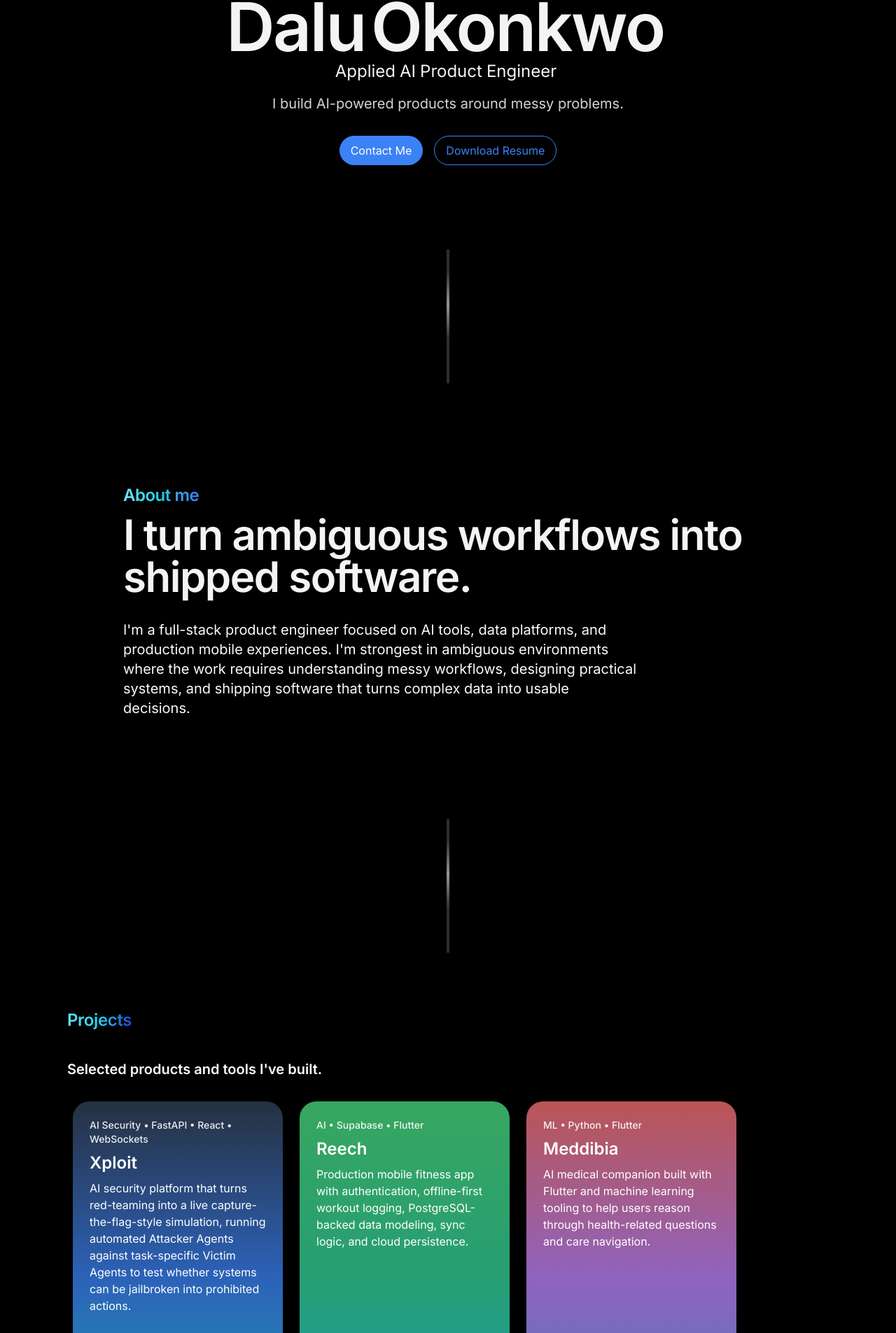
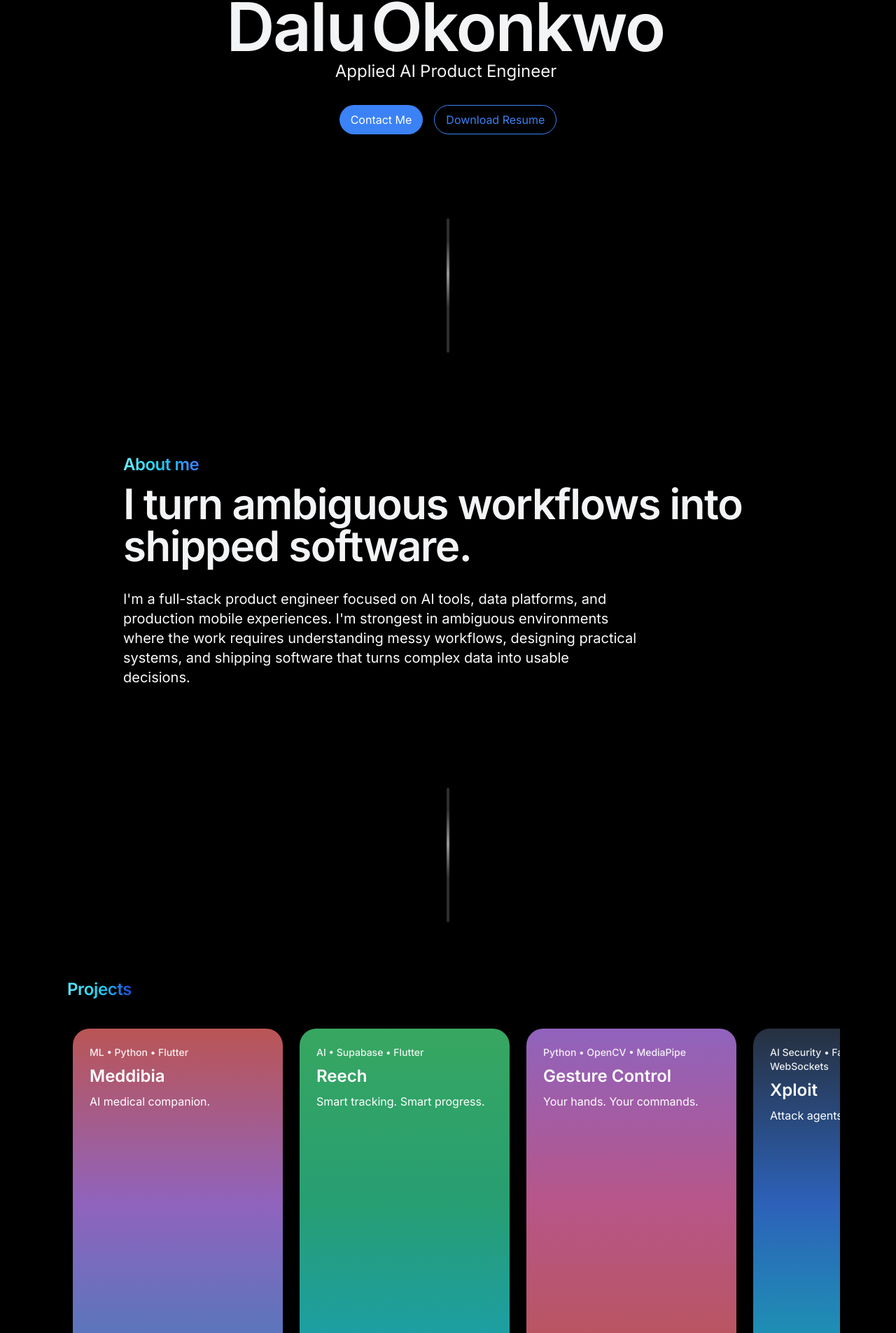
Before and after one commit to dalu-ao/portfolio, a Next.js app: page /portfolio/ in a window 1280 px wide. Shown: the part 314-2219 px from the top of the page at 70% size. Built offline with nearby package versions, Linux system fonts and the light colour scheme.

Commit message:
Finalize portfolio copy updates

```diff
--- a/src/components/banner.tsx
+++ b/src/components/banner.tsx
@@ -47,17 +47,6 @@ export default function Banner() {
               </motion.span>
             ))}
           </p>
-          <motion.p
-            className="mt-4 text-base sm:text-xl text-gray-300 max-w-[36rem] mx-auto px-4"
-            initial={{ opacity: 0, y: 10 }}
-            animate={{ opacity: 1, y: 0 }}
-            transition={{
-              duration: 0.5,
-              delay: totalTextDelay,
-            }}
-          >
-            I build AI-powered products around messy problems.
-          </motion.p>
           <motion.div
             className="mt-8 flex justify-center space-x-4"
             initial={{ opacity: 0, y: 20 }}
--- a/src/components/contact.tsx
+++ b/src/components/contact.tsx
@@ -28,7 +28,7 @@ export default function ContactCard() {
               transition={{ delay: 0.275 }}
               className="text-3xl sm:text-4xl md:text-5xl font-semibold mb-4 text-gray-900"
             >
-              Let&apos;s build useful systems.
+              Let&apos;s work together.
             </motion.h2>
             <motion.p
               initial={{ opacity: 0, x: -50 }}
--- a/src/components/projects.tsx
+++ b/src/components/projects.tsx
@@ -8,9 +8,10 @@ import { projectsData } from "@/lib/data";
 
 // Add this gradient array at the top of the file, outside of any component
 const gradients = [
+  "from-red-400 via-purple-400 to-blue-400",
+  "from-green-400 via-emerald-400 to-cyan-400",
+  "from-purple-400 via-pink-400 to-red-400",
   "from-slate-700 via-blue-500 to-cyan-400",
-  "from-green-400 via-emerald-400 to-cyan-400",
-  "from-red-400 via-purple-400 to-blue-400",
 ];
 
 interface Project {
@@ -103,15 +104,6 @@ export default function Projects() {
         >
           Projects
         </motion.p>
-        <motion.p
-          className="text-gray-50 text-lg sm:text-xl font-semibold leading-[1.3] mb-8 px-4"
-          initial={{ opacity: 0 }}
-          animate={{ opacity: 1 }}
-          transition={{ delay: 0.25 }}
-        >
-          Selected products and tools I&apos;ve built.
-        </motion.p>
-
         <div className="relative">
           <div
             className="flex snap-x snap-mandatory overflow-x-auto gap-2 px-4 pb-4 scrollbar-hide"
--- a/src/lib/data.ts
+++ b/src/lib/data.ts
@@ -70,27 +70,31 @@ export const experienceData = [
 
 export const projectsData = [
   {
-    subtitle: "AI Security • FastAPI • React • WebSockets",
-    title: "Xploit",
-    description:
-      "AI security platform that turns red-teaming into a live capture-the-flag-style simulation, running automated Attacker Agents against task-specific Victim Agents to test whether systems can be jailbroken into prohibited actions.",
-    gradient: "from-slate-700 via-blue-500 to-cyan-400",
+    subtitle: "ML • Python • Flutter",
+    title: "Meddibia",
+    description: "AI medical companion.",
+    gradient: "from-red-400 via-purple-400 to-blue-400",
+    link: "https://devpost.com/software/meddibia",
   },
   {
     subtitle: "AI • Supabase • Flutter",
     title: "Reech",
-    description:
-      "Production mobile fitness app with authentication, offline-first workout logging, PostgreSQL-backed data modeling, sync logic, and cloud persistence.",
+    description: "Smart tracking. Smart progress.",
     gradient: "from-green-400 via-emerald-400 to-cyan-400",
-    link: "https://tryreech.com",
+    link: "https://apps.apple.com/us/app/reech-workout-tracker/id6744148500",
   },
   {
-    subtitle: "ML • Python • Flutter",
-    title: "Meddibia",
-    description:
-      "AI medical companion built with Flutter and machine learning tooling to help users reason through health-related questions and care navigation.",
-    gradient: "from-red-400 via-purple-400 to-blue-400",
-    link: "https://devpost.com/software/meddibia",
+    subtitle: "Python • OpenCV • MediaPipe",
+    title: "Gesture Control",
+    description: "Your hands. Your commands.",
+    gradient: "from-purple-400 via-pink-400 to-red-400",
+    link: "https://devpost.com/software/gesture-ai",
+  },
+  {
+    subtitle: "AI Security • FastAPI • React • WebSockets",
+    title: "Xploit",
+    description: "Attack agents. Safer systems.",
+    gradient: "from-slate-700 via-blue-500 to-cyan-400",
   },
 ] as const;
 
```
